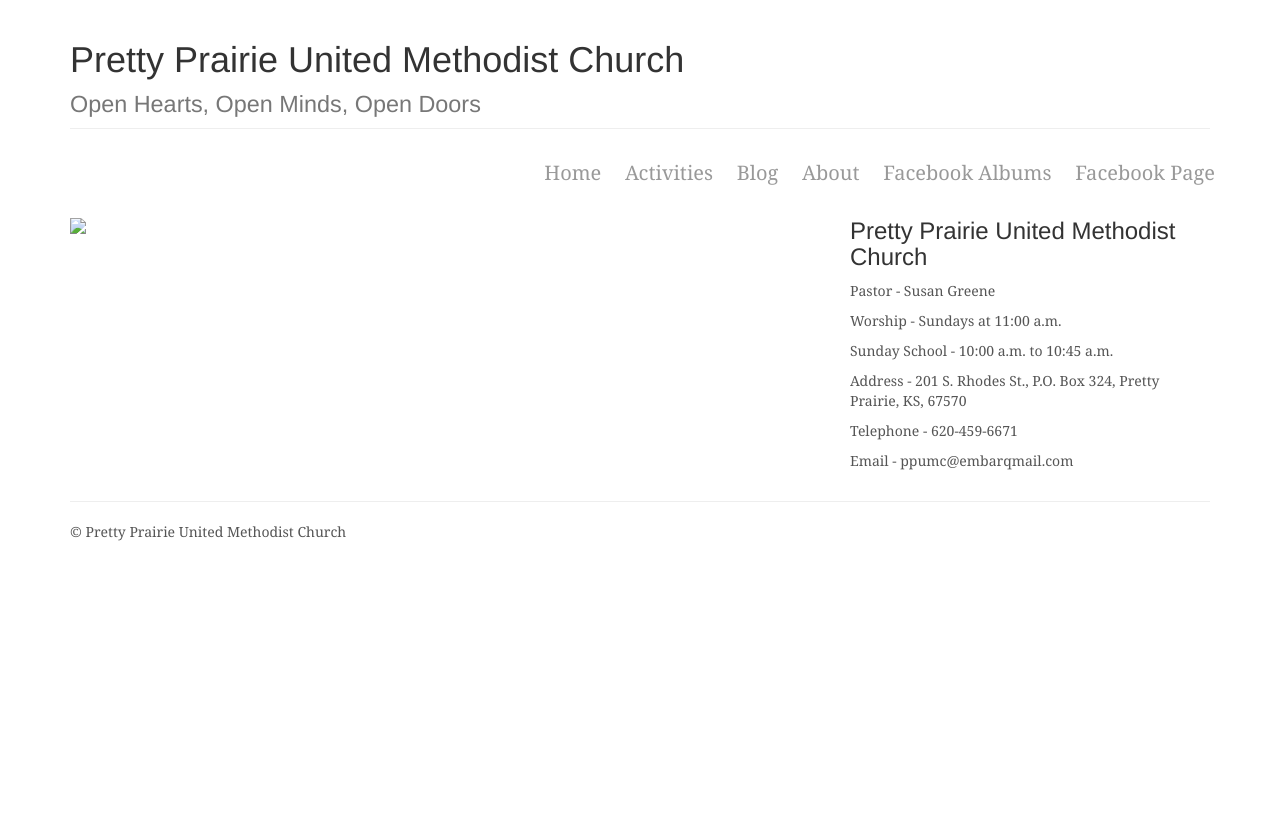
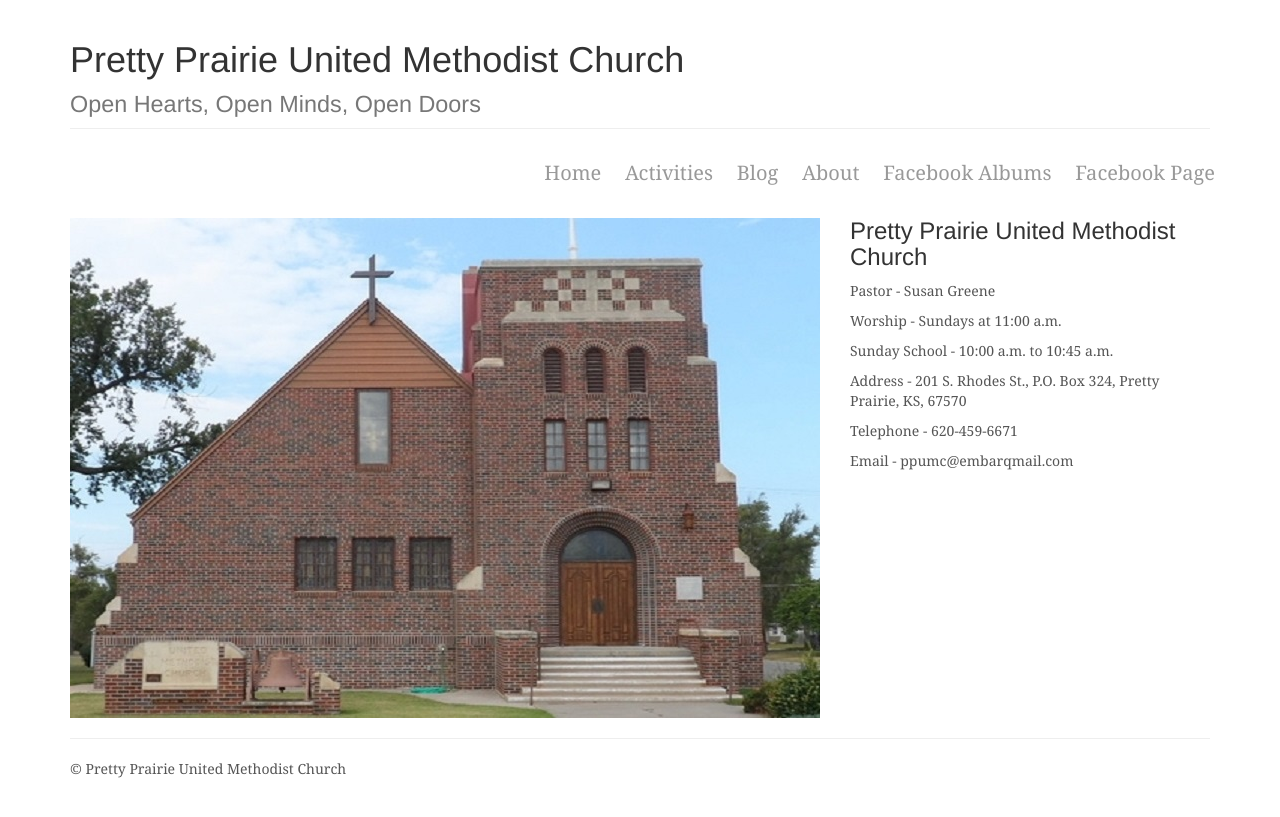
Before and after one commit to KatherineMichel/self-hosted-church-website-jekyll, a Jekyll site: the page built from about.html, in a window 1280 px wide. Shown: the top 817 px of the page. Built offline with Jekyll 4.4.1, drawn with Linux system fonts in a browser that asks for light colours; nearby versions of some CDN libraries; library files that are not in the unit come from our copies.

Commit message:
Update about.html

```diff
--- a/about.html
+++ b/about.html
@@ -7,7 +7,7 @@
         <div class="row">
 
             <div class="col-md-8">
-                <img class="img-responsive" img src="images/church-outside-large.jpg">
+                <img class="img-responsive" img src="/images/church-outside-large.jpg">
             </div>
 
             <div class="col-md-4">
```
